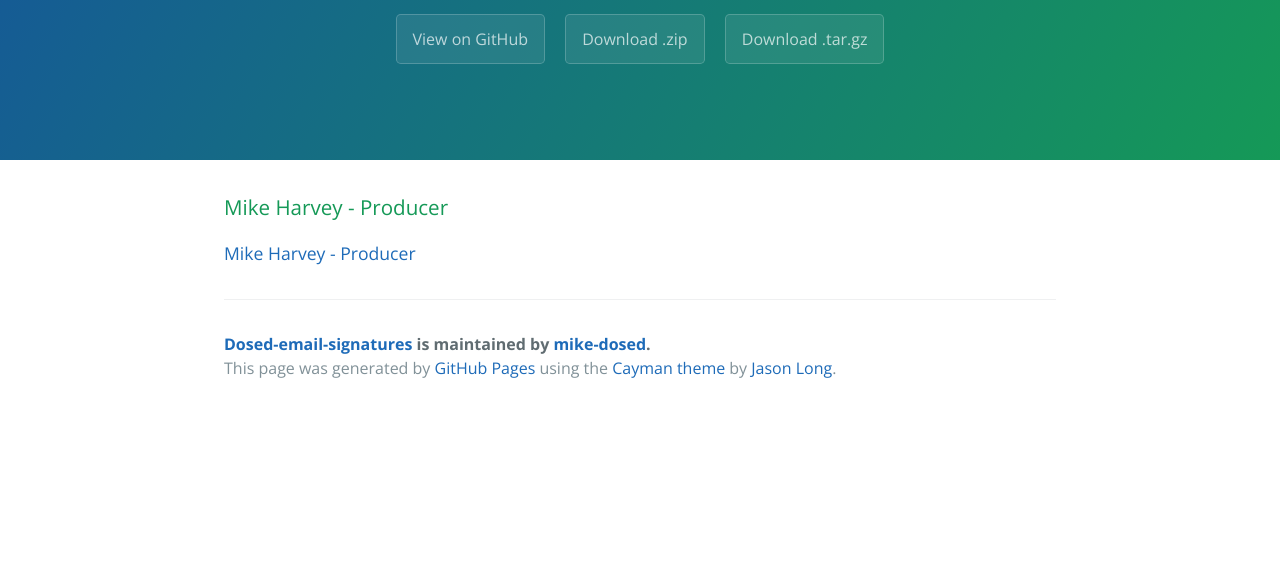
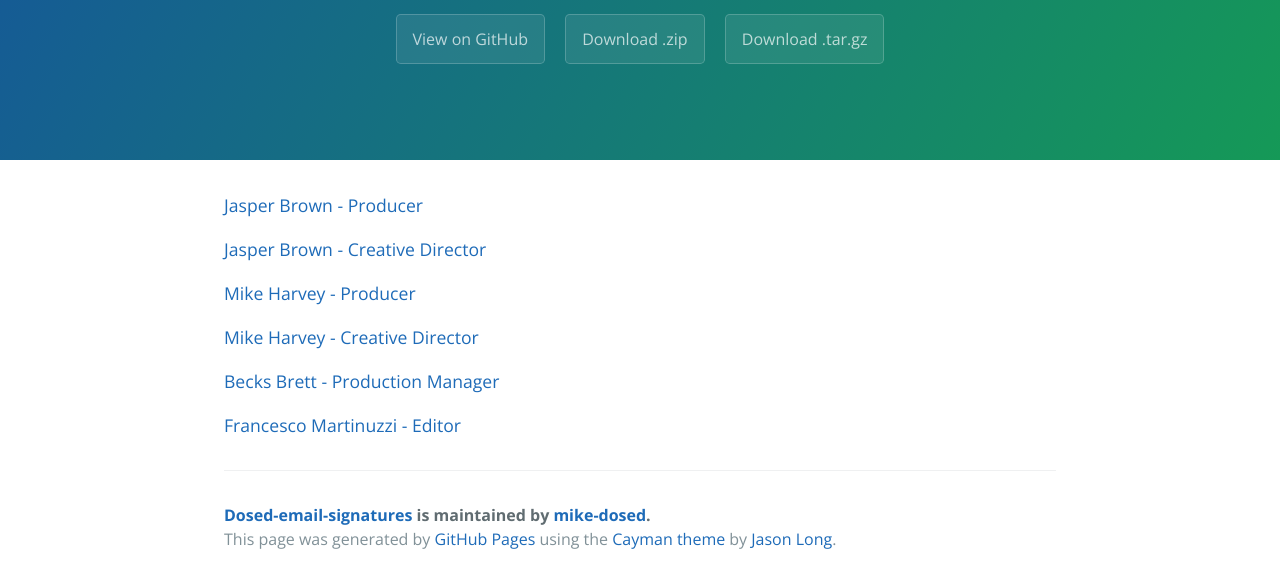
Before and after one commit to mike-dosed/dosed-email-signatures, a plain HTML site: page index.html in a window 1280 px wide. Shown: the part 176-764 px from the top of the page. Drawn offline with nearby package versions, Linux system fonts and the light colour scheme.

Commit message:
Update index.html

```diff
--- a/index.html
+++ b/index.html
@@ -19,9 +19,13 @@
     </section>
 
     <section class="main-content">
-      <h3>
-<a id="mike-harvey---producer" class="anchor" href="#mike-harvey---producer" aria-hidden="true"><span aria-hidden="true" class="octicon octicon-link"></span></a>Mike Harvey - Producer</h3>
-<p><a href="mh_producer.html">Mike Harvey - Producer</a></p>
+
+        <p><a href="jb_producer.html">Jasper Brown - Producer</a></p>
+        <p><a href="jb_creative_director.html">Jasper Brown - Creative Director</a></p>
+        <p><a href="mh_producer.html">Mike Harvey - Producer</a></p>
+        <p><a href="mh_creative_director.html">Mike Harvey - Creative Director</a></p>
+        <p><a href="bb_production_manager.html">Becks Brett - Production Manager</a></p>
+        <p><a href="fm_editor.html">Francesco Martinuzzi - Editor</a></p>
 
       <footer class="site-footer">
         <span class="site-footer-owner"><a href="https://github.com/mike-dosed/dosed-email-signatures">Dosed-email-signatures</a> is maintained by <a href="https://github.com/mike-dosed">mike-dosed</a>.</span>
```
